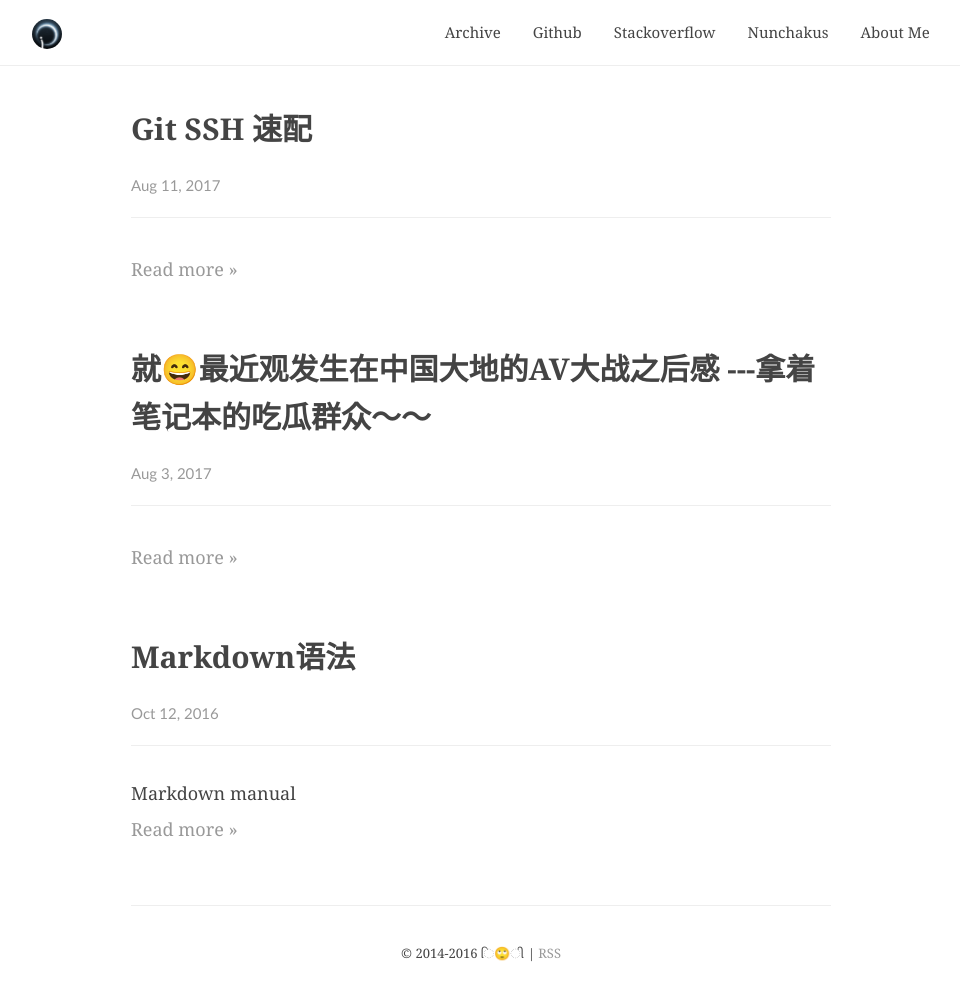
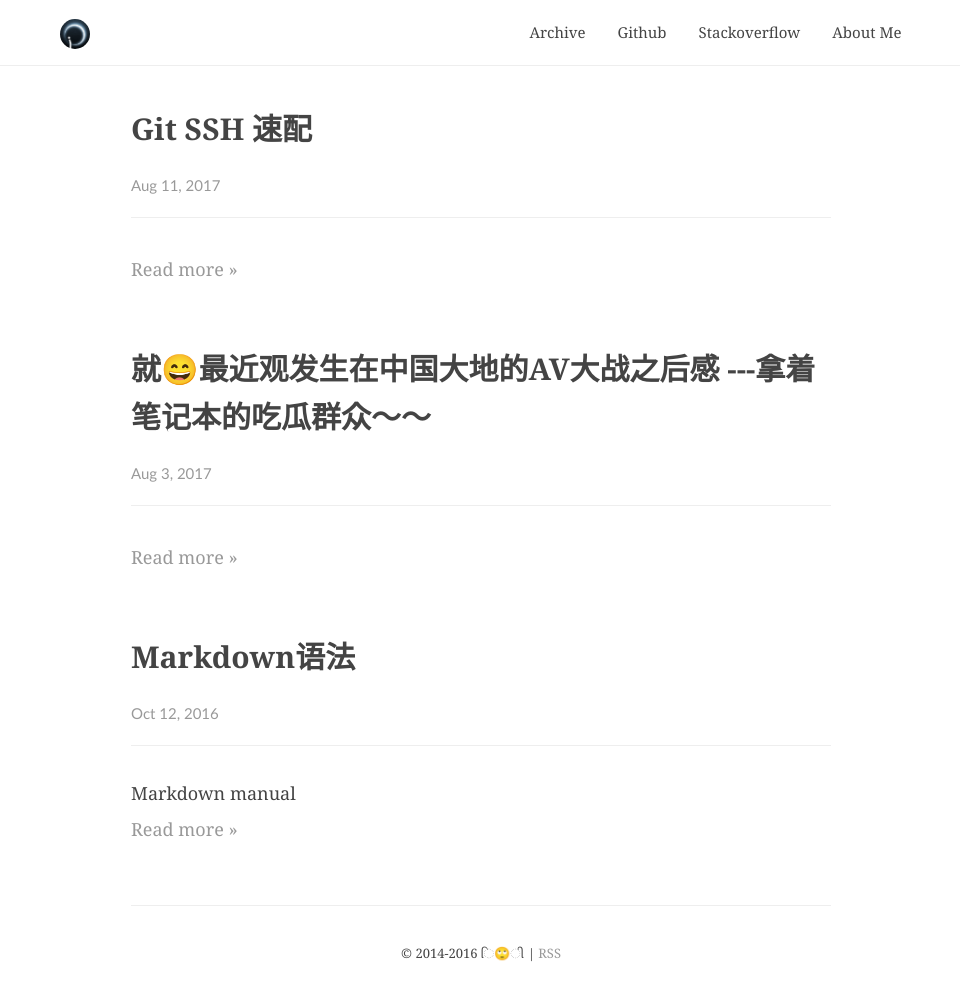
Before and after one commit to Nunchakus888/essay, a Jekyll site: the page built from index.html, in a window 1280 px wide. Shown: the whole page, without its empty margins (159-1119 px from the left). Built offline with Jekyll 4.4.1, drawn with Linux system fonts in a browser that asks for light colours; comment, search, counter and statistics services are not loaded.

Commit message:
💪⛽️❤️😊

```diff
--- a/_includes/header.html
+++ b/_includes/header.html
@@ -15,7 +15,7 @@
     <nav class="header__nav" role="navigation">
       <a href="{{ site.baseurl }}/archive/" class="header__link">Archive</a><a href="http://github.com/{{ site.github_username }}" class="header__link" target="_blank">Github</a>
       <a href="https://stackoverflow.com/story/{{ site.stackoverflow_username }}" class="header__link" target="_blank">Stackoverflow</a>
-      <a href="#/{{ site.facebook_username }}" class="header__link" target="_blank">Nunchakus</a>
+      <!--<a href="#/{{ site.facebook_username }}" class="header__link" target="_blank">Nunchakus</a>-->
       <a href="{{ site.baseurl }}/about/" class="header__link">About Me</a>
     </nav>
   </header>
```
